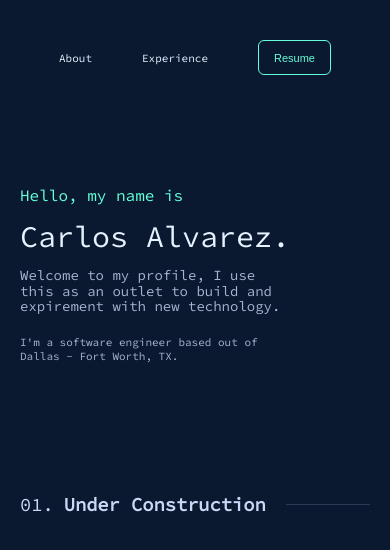
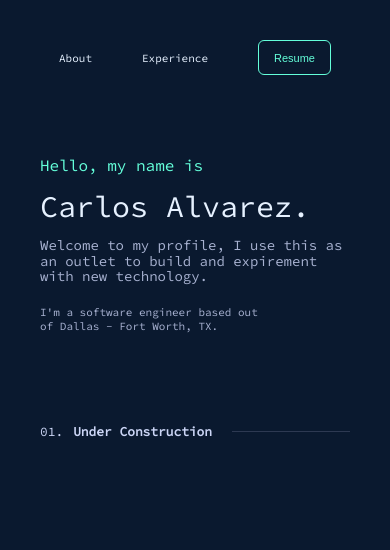
Before and after one commit to carlosaalvz/my-profile-ui, a React (Create React App) app: page / in a window 390 px wide. Shown: the top 550 px of the page. Built offline with nearby package versions, Linux system fonts and the light colour scheme.

Commit message:
header is responsive to screen size

```diff
--- a/src/components/About.scss
+++ b/src/components/About.scss
@@ -1,24 +1,20 @@
 @import '../modules/media';
+ @import '../modules/variables';
 @import '../styles/color-palette';
 
 .about-container {
    display: flex;
    flex-direction: column;
-   margin: auto;
+   box-sizing: border-box;
    max-width: 980px;
-   padding-bottom: 20px;
-   padding-left: 20px;
-   padding-right: 20px;
-   padding-top: 100px;
+   padding: 10 * $unit;
 
    @include for-phone-only {
        font-size: 16px;
-       padding-top: 70px;
     }
 
     .greeting {
         font-size: 20px;
-        font-weight: normal;
         color: colorSelector('primary','glow-green');
 
         @include for-phone-only {
@@ -42,7 +38,7 @@
     }
 
     .description {
-        width: 75%;
+        width: 100%;
         margin: 0;
         font-size: 32px;
         line-height: 1.1;
--- a/src/components/About.tsx
+++ b/src/components/About.tsx
@@ -14,9 +14,9 @@ const About: React.FC = () => {
     return (
         <TransitionGroup component={null}>
         {show ? (
-                <div>
+                <div className="about-container">
                     <CSSTransition in={show} classNames="fade" timeout={3000}>
-                        <section id="about" className="about-container">
+                        <section id="about">
                             <div className="greeting">Hello, my name is</div>
                             <div className="name">Carlos Alvarez.</div>
                             <div className="description">Welcome to my profile, I use this as an outlet to build and expirement with new technology.</div>
--- a/src/components/Experience.scss
+++ b/src/components/Experience.scss
@@ -1,12 +1,16 @@
+@import '../modules/media';
+@import '../modules/variables';
+
 .experience-container {
     display: flex;
     flex-direction: column;
-    margin: auto;
+    box-sizing: border-box;
     max-width: 980px;
-    padding-bottom: 20px;
-    padding-left: 20px;
-    padding-right: 20px;
-    padding-top: 100px;
+    padding: 10 * $unit;
+
+    @include for-phone-only {
+        font-size: 11px;
+    }
 
 
     h3 {
--- a/src/containers/AppHeader.scss
+++ b/src/containers/AppHeader.scss
@@ -8,7 +8,7 @@
     justify-content: flex-end;
     box-sizing: border-box;
     margin: auto;
-    padding: 10 * $unit 15px;
+    padding: 10 * $unit;
     z-index: 1;
     width: 100%;
     color: colorSelector('primary','primary-text');
```
